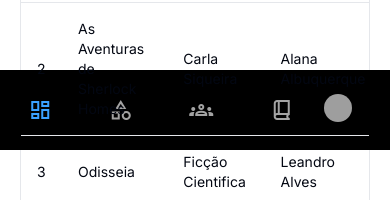
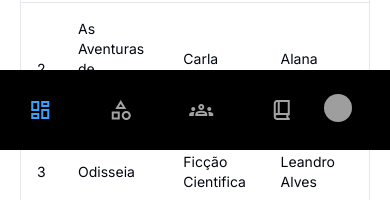
Before and after one commit to Henrique-All/home-books, a Next.js app: page /dashboard in a window 390 px wide. Shown: the part 694-894 px from the top of the page. Built offline with nearby package versions, Linux system fonts and the light colour scheme; no server answers; grey boxes are pictures that could not be loaded.

Commit message:
fix: styling update

```diff
--- a/app/(site)/_components/MenuItem.tsx
+++ b/app/(site)/_components/MenuItem.tsx
@@ -26,12 +26,21 @@ export function MenuItem({ icon, title, active, href }: MenuItemProps) {
         text-neutral-400
         hover:text-primaryColor-default
         transition
-        sm:py-[20px]`,
+        delay-1000
+        sm:py-[20px]
+        `,
         active && 'text-primaryColor-default',
       )}
     >
       {icon}
-      <span className="hidden sm:group-hover:block">{title}</span>
+      <span
+        className="
+        hidden
+        transition
+        sm:group-hover:block"
+      >
+        {title}
+      </span>
     </Link>
   )
 }
--- a/app/(site)/_components/Sidebar.tsx
+++ b/app/(site)/_components/Sidebar.tsx
@@ -56,6 +56,7 @@ export function Sidebar({ children }: { children: React.ReactNode }) {
           transition-all
           text-white
           sm:p-[30px]
+          z-10
         "
       >
         <div
--- a/app/(site)/dashboard/page.tsx
+++ b/app/(site)/dashboard/page.tsx
@@ -14,8 +14,8 @@ export default function Dashboard() {
   }
 
   return (
-    <div className="flex flex-col gap-5 w-full p-5">
-      <div className="flex flex-col md:flex-row gap-5 w-full">
+    <div className="flex flex-col gap-5 w-full p-5  sm:h-screen sm:overflow-y-scroll md:overflow-y-auto">
+      <div className="flex flex-col md:flex-row gap-5 w-full ">
         <div
           className="
             flex
@@ -82,7 +82,9 @@ export default function Dashboard() {
           </Button>
         </div>
       </div>
-      <BooksDataTable data={data} columns={columns} />
+      <div className="mb-20 sm:mb-6">
+        <BooksDataTable data={data} columns={columns} />
+      </div>
     </div>
   )
 }
--- a/app/globals.css
+++ b/app/globals.css
@@ -7,6 +7,17 @@ body,
 :root {
   width: 100%;
   height: 100%;
+}
+
+*::-webkit-scrollbar {
+  @apply w-0 sm:w-1;
+}
+
+*::-webkit-scrollbar-track {
+  @apply bg-black;
+}
+*::-webkit-scrollbar-thumb {
+  @apply h-1 bg-zinc-600;
 }
 
 @layer base {
```
